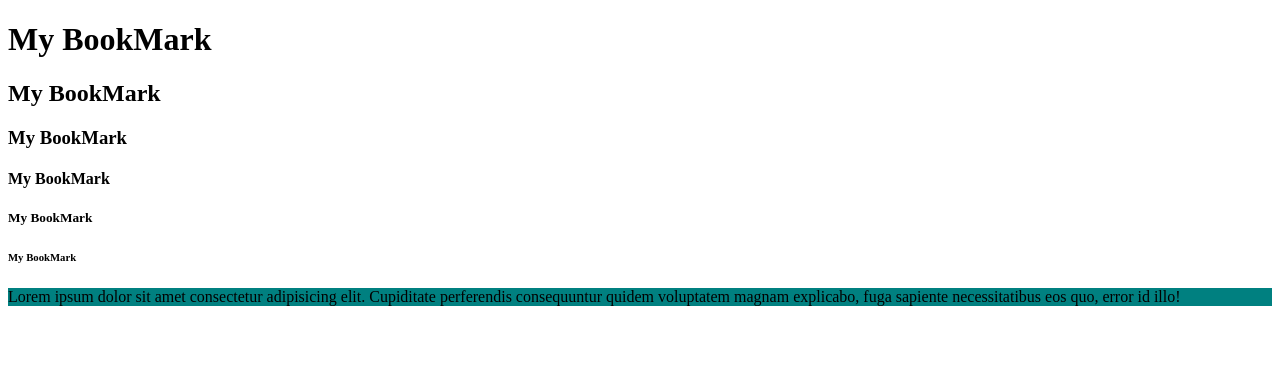
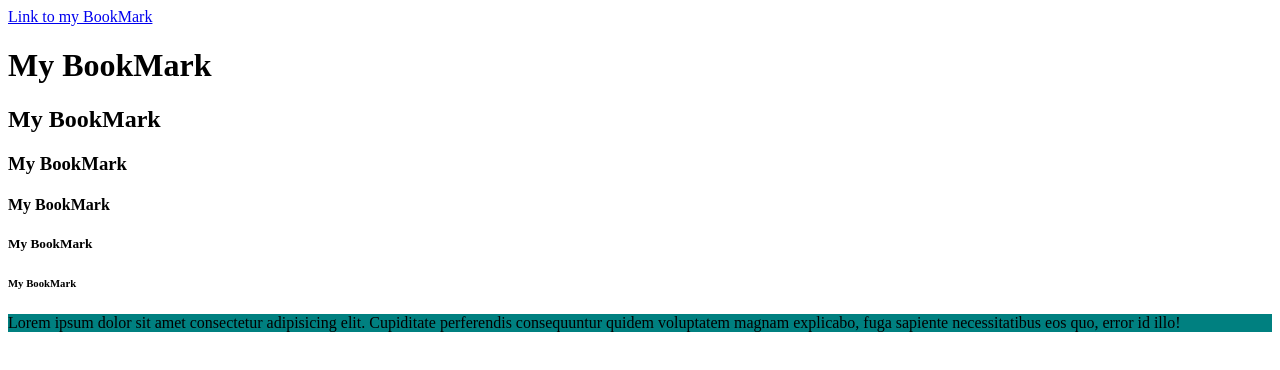
Before and after one commit to daivik-tapase-01/Web-Dev-Course, a plain HTML site: page lecture3&4/index.html in a window 1280 px wide. Drawn offline with Linux system fonts and the light colour scheme.

Commit message:
added internal links for better reach.

```diff
--- a/lecture3&4/index.html
+++ b/lecture3&4/index.html
@@ -9,6 +9,8 @@
 </head>
 
 <body>
+    <a href="bookmarkmanager.html">Link to my BookMark</a>
+
     <h1>My BookMark</h1>
     <h2>My BookMark</h2>
     <h3>My BookMark</h3>
```
